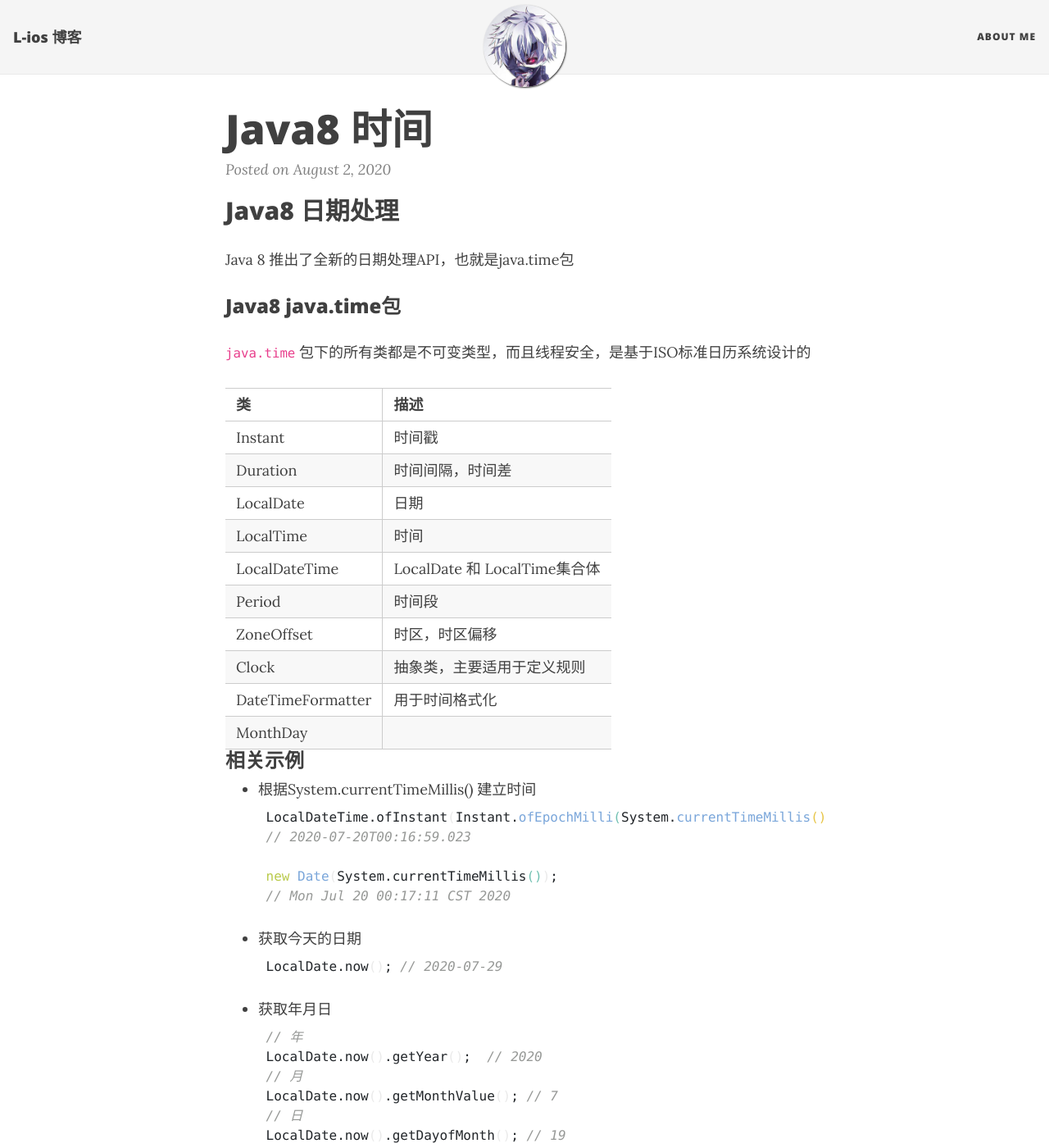
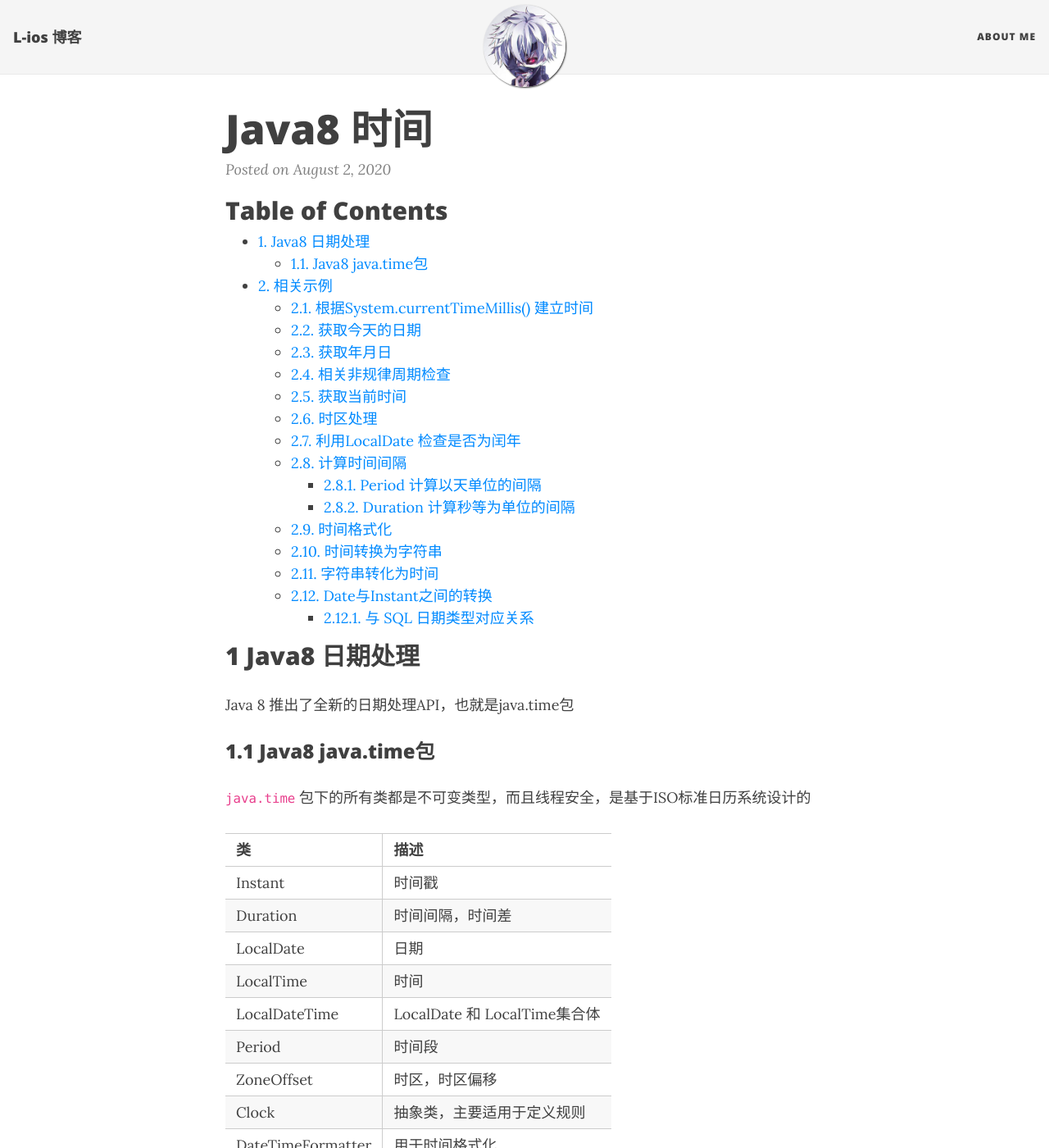
Before and after one commit to L-ios/L-ios.github.io, a Jekyll site: the page built from _posts/2020-08-02-java8-time.html, in a window 1280 px wide and 1400 px high. Shown: the whole window at 82% size. Built offline with Jekyll 4.4.1, drawn with Linux system fonts in a browser that asks for light colours; nearby versions of some CDN libraries; some of the changed text lies outside the part shown.

Commit message:
update blog html

```diff
--- a/_posts/2020-08-02-java8-time.html
+++ b/_posts/2020-08-02-java8-time.html
@@ -11,18 +11,55 @@ categories:
 - Scince"
 permalink: /java8-time-api
 ---
+<div id="table-of-contents">
+<h2>Table of Contents</h2>
+<div id="text-table-of-contents">
+<ul>
+<li><a href="#org5c43455">1. Java8 日期处理</a>
+<ul>
+<li><a href="#org0b91526">1.1. Java8 java.time包</a></li>
+</ul>
+</li>
+<li><a href="#orgf432688">2. 相关示例</a>
+<ul>
+<li><a href="#org89e1d69">2.1. 根据System.currentTimeMillis() 建立时间</a></li>
+<li><a href="#org09b1e03">2.2. 获取今天的日期</a></li>
+<li><a href="#org0045e74">2.3. 获取年月日</a></li>
+<li><a href="#orgfa6ce18">2.4. 相关非规律周期检查</a></li>
+<li><a href="#org7fdee23">2.5. 获取当前时间</a></li>
+<li><a href="#org2382de4">2.6. 时区处理</a></li>
+<li><a href="#org10543b5">2.7. 利用LocalDate 检查是否为闰年</a></li>
+<li><a href="#org584ed90">2.8. 计算时间间隔</a>
+<ul>
+<li><a href="#org416d7a9">2.8.1. Period 计算以天单位的间隔</a></li>
+<li><a href="#orgecda2c2">2.8.2. Duration 计算秒等为单位的间隔</a></li>
+</ul>
+</li>
+<li><a href="#org4d0dd25">2.9. 时间格式化</a></li>
+<li><a href="#org180f337">2.10. 时间转换为字符串</a></li>
+<li><a href="#org0f46edc">2.11. 字符串转化为时间</a></li>
+<li><a href="#org5bed793">2.12. Date与Instant之间的转换</a>
+<ul>
+<li><a href="#org171e7a6">2.12.1. 与 SQL 日期类型对应关系</a></li>
+</ul>
+</li>
+</ul>
+</li>
+</ul>
+</div>
+</div>
 
 <div id="outline-container-org5c43455" class="outline-2">
-<h2 id="org5c43455">Java8 日期处理</h2>
-<div class="outline-text-2" id="text-org5c43455">
+<h2 id="org5c43455"><span class="section-number-2">1</span> Java8 日期处理</h2>
+<div class="outline-text-2" id="text-1">
 <p>
 Java 8 推出了全新的日期处理API，也就是java.time包
 </p>
 </div>
 
 <div id="outline-container-org0b91526" class="outline-3">
-<h3 id="org0b91526">Java8 java.time包</h3>
-<div class="outline-text-3" id="text-org0b91526">
+<h3 id="org0b91526"><span class="section-number-3">1.1</span> Java8 java.time包</h3>
+<div class="outline-text-3" id="text-1-1">
 <p>
 <code>java.time</code> 包下的所有类都是不可变类型，而且线程安全，是基于ISO标准日历系统设计的
 </p>
@@ -95,14 +132,15 @@ Java 8 推出了全新的日期处理API，也就是java.time包
 </table>
 </div>
 </div>
+</div>
 
-<div id="outline-container-orgf432688" class="outline-3">
-<h3 id="orgf432688">相关示例</h3>
-<div class="outline-text-3" id="text-orgf432688">
+<div id="outline-container-orgf432688" class="outline-2">
+<h2 id="orgf432688"><span class="section-number-2">2</span> 相关示例</h2>
+<div class="outline-text-2" id="text-2">
 </div>
-<ul class="org-ul">
-<li><a id="org89e1d69"></a>根据System.currentTimeMillis() 建立时间<br />
-<div class="outline-text-4" id="text-org89e1d69">
+<div id="outline-container-org89e1d69" class="outline-3">
+<h3 id="org89e1d69"><span class="section-number-3">2.1</span> 根据System.currentTimeMillis() 建立时间</h3>
+<div class="outline-text-3" id="text-2-1">
 <div class="org-src-container">
 <pre class="src src-java">LocalDateTime.ofInstant<span style="color: #eaeaea;">(</span>Instant.<span style="color: #7aa6da;">ofEpochMilli</span><span style="color: #70c0b1;">(</span>System.<span style="color: #7aa6da;">currentTimeMillis</span><span style="color: #e7c547;">()</span><span style="color: #70c0b1;">)</span>, ZoneId.<span style="color: #7aa6da;">systemDefault</span><span style="color: #70c0b1;">()</span><span style="color: #eaeaea;">)</span>
 <span style="color: #969896; font-style: italic;">// </span><span style="color: #969896; font-style: italic;">2020-07-20T00:16:59.023</span>
@@ -112,20 +150,22 @@ Java 8 推出了全新的日期处理API，也就是java.time包
 </pre>
 </div>
 </div>
-</li>
+</div>
 
 
-<li><a id="org09b1e03"></a>获取今天的日期<br />
-<div class="outline-text-4" id="text-org09b1e03">
+<div id="outline-container-org09b1e03" class="outline-3">
+<h3 id="org09b1e03"><span class="section-number-3">2.2</span> 获取今天的日期</h3>
+<div class="outline-text-3" id="text-2-2">
 <div class="org-src-container">
 <pre class="src src-java">LocalDate.now<span style="color: #eaeaea;">()</span>; <span style="color: #969896; font-style: italic;">// </span><span style="color: #969896; font-style: italic;">2020-07-29</span>
 </pre>
 </div>
 </div>
-</li>
+</div>
 
-<li><a id="org0045e74"></a>获取年月日<br />
-<div class="outline-text-4" id="text-org0045e74">
+<div id="outline-container-org0045e74" class="outline-3">
+<h3 id="org0045e74"><span class="section-number-3">2.3</span> 获取年月日</h3>
+<div class="outline-text-3" id="text-2-3">
 <div class="org-src-container">
 <pre class="src src-java"><span style="color: #969896; font-style: italic;">// </span><span style="color: #969896; font-style: italic;">&#24180;</span>
 LocalDate.now<span style="color: #eaeaea;">()</span>.getYear<span style="color: #eaeaea;">()</span>;  <span style="color: #969896; font-style: italic;">// </span><span style="color: #969896; font-style: italic;">2020</span>
@@ -136,10 +176,11 @@ LocalDate.now<span style="color: #eaeaea;">()</span>.getDayofMonth<span style="c
 </pre>
 </div>
 </div>
-</li>
+</div>
 
-<li><a id="orgfa6ce18"></a>相关非规律周期检查<br />
-<div class="outline-text-4" id="text-orgfa6ce18">
+<div id="outline-container-orgfa6ce18" class="outline-3">
+<h3 id="orgfa6ce18"><span class="section-number-3">2.4</span> 相关非规律周期检查</h3>
+<div class="outline-text-3" id="text-2-4">
 <p>
 非规律周期检查，指一年，一个月，这些用数字标识起来比较困难的，此处可以采用MonthDay Period
 </p>
@@ -156,10 +197,11 @@ LocalDate.now<span style="color: #eaeaea;">()</span>.getDayofMonth<span style="c
 </pre>
 </div>
 </div>
-</li>
+</div>
 
-<li><a id="org7fdee23"></a>获取当前时间<br />
-<div class="outline-text-4" id="text-org7fdee23">
+<div id="outline-container-org7fdee23" class="outline-3">
+<h3 id="org7fdee23"><span class="section-number-3">2.5</span> 获取当前时间</h3>
+<div class="outline-text-3" id="text-2-5">
 <div class="org-src-container">
 <pre class="src src-java"><span style="color: #969896; font-style: italic;">// </span><span style="color: #969896; font-style: italic;">&#33719;&#21462;&#19981;&#21547;&#26085;&#26399;&#30340;&#24403;&#21069;&#26102;&#38388;</span>
 LocalTime.now<span style="color: #eaeaea;">()</span>;
@@ -173,10 +215,11 @@ LocalDateTime.now<span style="color: #eaeaea;">()</span>; <span style="color: #9
 </pre>
 </div>
 </div>
-</li>
+</div>
 
-<li><a id="org2382de4"></a>时区处理<br />
-<div class="outline-text-4" id="text-org2382de4">
+<div id="outline-container-org2382de4" class="outline-3">
+<h3 id="org2382de4"><span class="section-number-3">2.6</span> 时区处理</h3>
+<div class="outline-text-3" id="text-2-6">
 <div class="org-src-container">
 <pre class="src src-java"><span style="color: #969896; font-style: italic;">// </span><span style="color: #969896; font-style: italic;">&#33719;&#21462;&#32654;&#22269;&#32445;&#32422;&#26102;&#21306;</span>
 <span style="color: #7aa6da;">ZoneId</span> <span style="color: #e7c547;">americaZone</span> = ZoneId.of<span style="color: #eaeaea;">(</span><span style="color: #70c0b1;">"America/New_York"</span><span style="color: #eaeaea;">)</span>;
@@ -186,19 +229,25 @@ ZoneDateTime.of<span style="color: #eaeaea;">(</span>LocalDateTime.now<span styl
 </pre>
 </div>
 </div>
-</li>
+</div>
 
-<li><a id="org10543b5"></a>利用LocalDate 检查是否为闰年<br />
-<div class="outline-text-4" id="text-org10543b5">
+<div id="outline-container-org10543b5" class="outline-3">
+<h3 id="org10543b5"><span class="section-number-3">2.7</span> 利用LocalDate 检查是否为闰年</h3>
+<div class="outline-text-3" id="text-2-7">
 <div class="org-src-container">
 <pre class="src src-java">LocalDate.now<span style="color: #eaeaea;">()</span>.isLeapYear<span style="color: #eaeaea;">()</span>;
 </pre>
 </div>
 </div>
-</li>
+</div>
 
-<li><a id="orga7fa5a7"></a>利用Perriod计算时间间隔<br />
-<div class="outline-text-4" id="text-orga7fa5a7">
+<div id="outline-container-org584ed90" class="outline-3">
+<h3 id="org584ed90"><span class="section-number-3">2.8</span> 计算时间间隔</h3>
+<div class="outline-text-3" id="text-2-8">
+</div>
+<div id="outline-container-org416d7a9" class="outline-4">
+<h4 id="org416d7a9"><span class="section-number-4">2.8.1</span> Period 计算以天单位的间隔</h4>
+<div class="outline-text-4" id="text-2-8-1">
 <div class="org-src-container">
 <pre class="src src-java"><span style="color: #7aa6da;">Period</span> <span style="color: #e7c547;">period</span> = Period.between<span style="color: #eaeaea;">(</span>LocalDate.now<span style="color: #70c0b1;">()</span>, LocalDate.of<span style="color: #70c0b1;">(</span>2019, 3, 23<span style="color: #70c0b1;">)</span><span style="color: #eaeaea;">)</span>;
 
@@ -207,39 +256,56 @@ period.getMonths<span style="color: #eaeaea;">()</span>;
 </pre>
 </div>
 </div>
-</li>
+</div>
 
-<li><a id="org4d0dd25"></a>时间格式化<br />
-<div class="outline-text-4" id="text-org4d0dd25">
+<div id="outline-container-orgecda2c2" class="outline-4">
+<h4 id="orgecda2c2"><span class="section-number-4">2.8.2</span> Duration 计算秒等为单位的间隔</h4>
+<div class="outline-text-4" id="text-2-8-2">
+<div class="org-src-container">
+<pre class="src src-java"><span style="color: #7aa6da;">var</span> <span style="color: #e7c547;">start</span> = Instant.now<span style="color: #eaeaea;">()</span>;
+<span style="color: #7aa6da;">var</span> <span style="color: #e7c547;">duration</span> = Duration.between<span style="color: #eaeaea;">(</span>start, Instant.now<span style="color: #70c0b1;">()</span><span style="color: #eaeaea;">)</span>;
+duration.getSeconds<span style="color: #eaeaea;">()</span>;          <span style="color: #969896; font-style: italic;">// </span><span style="color: #969896; font-style: italic;">&#33719;&#21462;&#38388;&#38548;&#30340;&#27627;&#31186;&#25968;</span>
+</pre>
+</div>
+</div>
+</div>
+</div>
+
+<div id="outline-container-org4d0dd25" class="outline-3">
+<h3 id="org4d0dd25"><span class="section-number-3">2.9</span> 时间格式化</h3>
+<div class="outline-text-3" id="text-2-9">
 <div class="org-src-container">
 <pre class="src src-java">LocalDate.parse<span style="color: #eaeaea;">(</span><span style="color: #70c0b1;">"20180205"</span>, <span style="color: #7aa6da;">DateTimeFormatter</span>.<span style="color: #7aa6da;">BASIC_ISO_DATE</span><span style="color: #eaeaea;">)</span>; <span style="color: #969896; font-style: italic;">//</span><span style="color: #969896; font-style: italic;">2018-02-05</span>
 </pre>
 </div>
 </div>
-</li>
+</div>
 
-<li><a id="org180f337"></a>时间转换为字符串<br />
-<div class="outline-text-4" id="text-org180f337">
+<div id="outline-container-org180f337" class="outline-3">
+<h3 id="org180f337"><span class="section-number-3">2.10</span> 时间转换为字符串</h3>
+<div class="outline-text-3" id="text-2-10">
 <div class="org-src-container">
 <pre class="src src-java">LocalDateTime.now<span style="color: #eaeaea;">()</span>.format<span style="color: #eaeaea;">(</span>DateTimeFormatter.ofPattern<span style="color: #70c0b1;">(</span><span style="color: #70c0b1;">"yyyy/MM/dd HH:mm:ss"</span><span style="color: #70c0b1;">)</span><span style="color: #eaeaea;">)</span>;
 <span style="color: #969896; font-style: italic;">// </span><span style="color: #969896; font-style: italic;">&#36755;&#20986;&#20026; 2020/07/19 23:56:05</span>
 </pre>
 </div>
 </div>
-</li>
+</div>
 
-<li><a id="org0f46edc"></a>字符串转化为时间<br />
-<div class="outline-text-4" id="text-org0f46edc">
+<div id="outline-container-org0f46edc" class="outline-3">
+<h3 id="org0f46edc"><span class="section-number-3">2.11</span> 字符串转化为时间</h3>
+<div class="outline-text-3" id="text-2-11">
 <div class="org-src-container">
 <pre class="src src-java">LocalDateTime.parse<span style="color: #eaeaea;">(</span><span style="color: #70c0b1;">"2020/07/19 12:23:34"</span>, DateTimeFormatter.ofPattern<span style="color: #70c0b1;">(</span><span style="color: #70c0b1;">"yyyy/MM/dd HH:mm:ss"</span><span style="color: #70c0b1;">)</span><span style="color: #eaeaea;">)</span>;
 <span style="color: #969896; font-style: italic;">// </span><span style="color: #969896; font-style: italic;">toString &#36755;&#20986;&#20026; 2020-07-19T12:23:34</span>
 </pre>
 </div>
 </div>
-</li>
+</div>
 
-<li><a id="org5bed793"></a>Date与Instant之间的转换<br />
-<div class="outline-text-4" id="text-org5bed793">
+<div id="outline-container-org5bed793" class="outline-3">
+<h3 id="org5bed793"><span class="section-number-3">2.12</span> Date与Instant之间的转换</h3>
+<div class="outline-text-3" id="text-2-12">
 <div class="org-src-container">
 <pre class="src src-java"><span style="color: #969896; font-style: italic;">// </span><span style="color: #969896; font-style: italic;">Instant ==&gt; Date</span>
 <span style="color: #7aa6da;">Date</span> <span style="color: #e7c547;">now</span> = Date.from<span style="color: #eaeaea;">(</span>Instant.now<span style="color: #70c0b1;">()</span><span style="color: #eaeaea;">)</span>;
@@ -253,11 +319,11 @@ period.getMonths<span style="color: #eaeaea;">()</span>;
 Date 与 LocalDate LocalTime 以及LocalDateTime之间的互转都需要借助Instant
 </p>
 </div>
-</li>
 
 
-<li><a id="org171e7a6"></a>与 SQL 日期类型对应关系<br />
-<div class="outline-text-4" id="text-org171e7a6">
+<div id="outline-container-org171e7a6" class="outline-4">
+<h4 id="org171e7a6"><span class="section-number-4">2.12.1</span> 与 SQL 日期类型对应关系</h4>
+<div class="outline-text-4" id="text-2-12-1">
 <table border="2" cellspacing="0" cellpadding="6" rules="groups" frame="hsides">
 
 
@@ -290,7 +356,6 @@ Date 与 LocalDate LocalTime 以及LocalDateTime之间的互转都需要借助In
 </tbody>
 </table>
 </div>
-</li>
-</ul>
 </div>
 </div>
+</div>
```
Also changed, not shown: _posts/2020-08-08-testing-java-microservices.html (+84 -49 lines).
